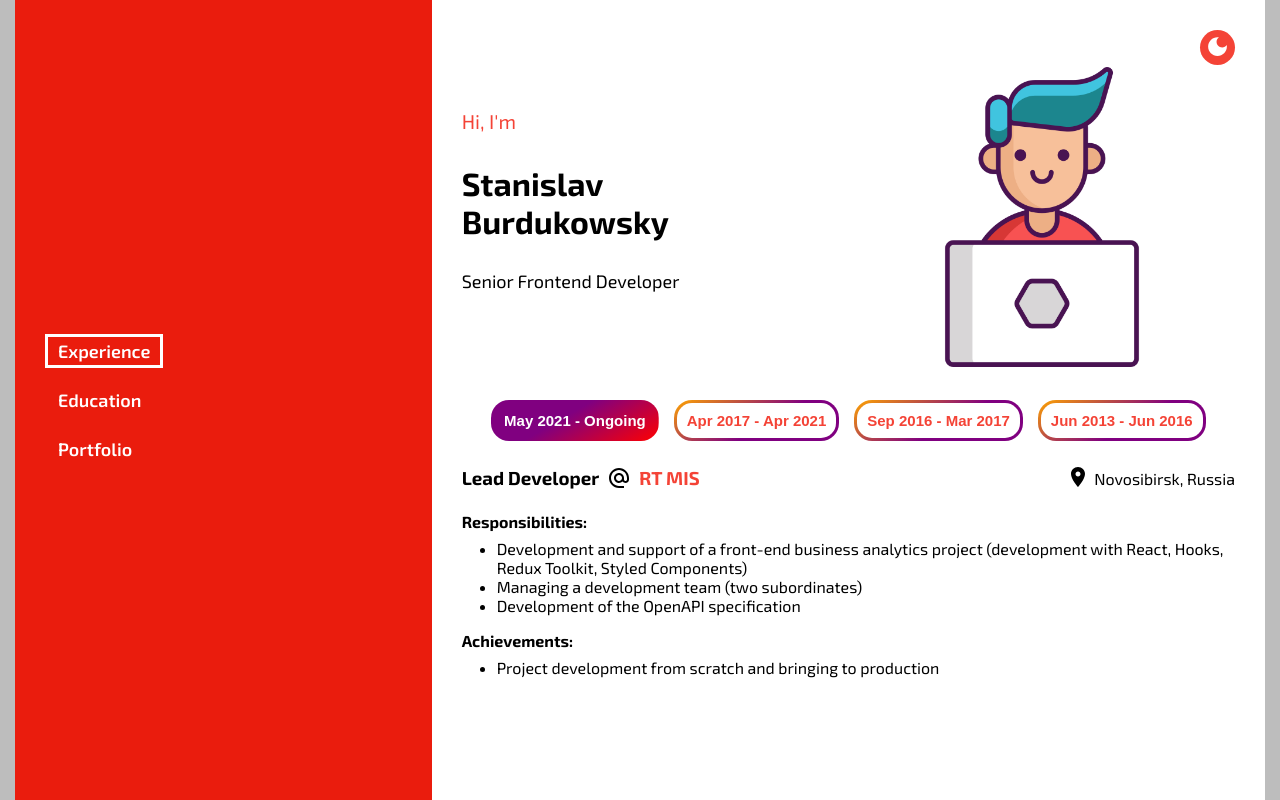
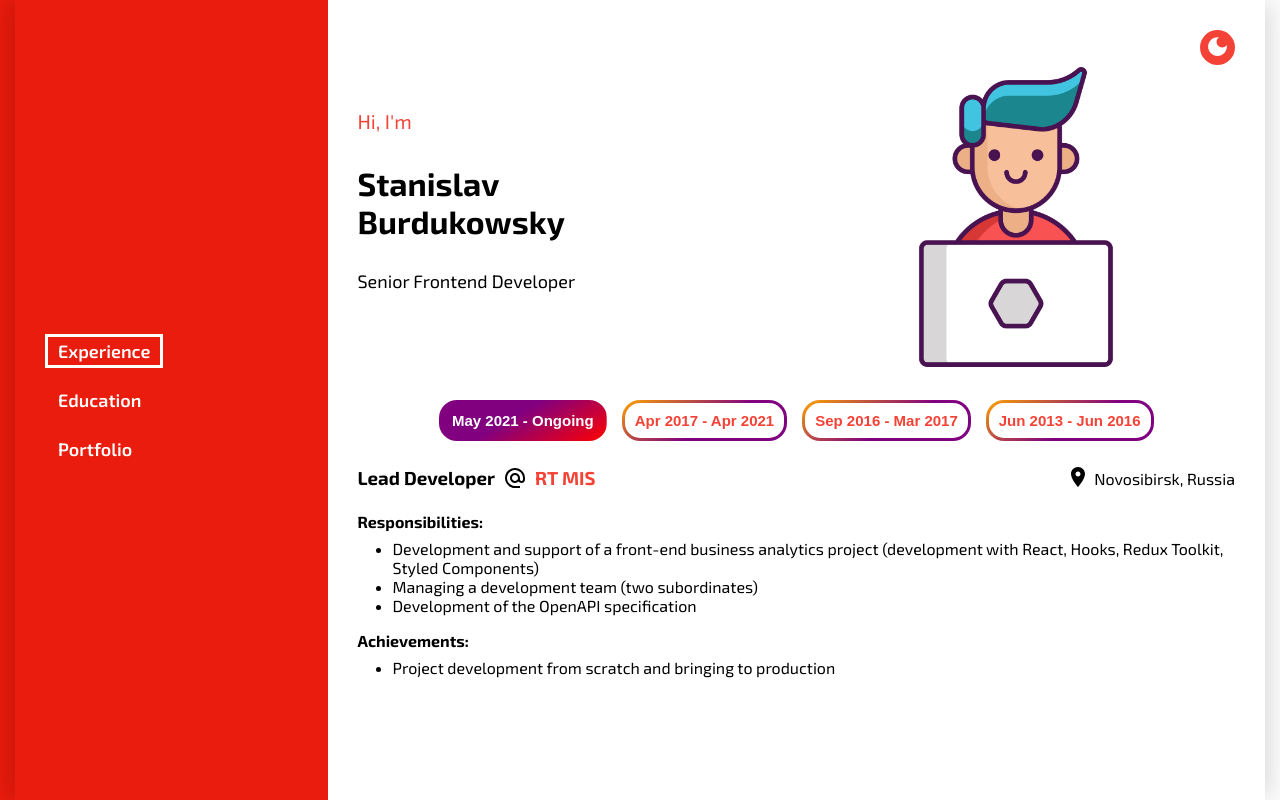
Before and after one commit to burdukowsky/burdukowsky.github.io, a React (Create React App) app: page / in a window 1280 px wide. Built offline with nearby package versions, Linux system fonts and the light colour scheme.

Commit message:
improve root desktop layout

```diff
--- a/src/app/routes/root/components/root-default/RootDefault.module.scss
+++ b/src/app/routes/root/components/root-default/RootDefault.module.scss
@@ -1,4 +1,10 @@
+$shadow-color: rgba(0, 0, 0, .1);
+$shadow-blur-radius: 25px;
+$shadow-offset-x: 10px;
+$shadow-offset-y: 0;
+
 .RootDefault {
   margin: 0 auto;
   max-width: 1250px;
+  box-shadow: $shadow-color $shadow-offset-x $shadow-offset-y $shadow-blur-radius, $shadow-color #{-$shadow-offset-x} $shadow-offset-y $shadow-blur-radius;
 }
--- a/src/app/routes/root/components/root-default/RootDefault.tsx
+++ b/src/app/routes/root/components/root-default/RootDefault.tsx
@@ -8,7 +8,7 @@ import styles from './RootDefault.module.scss';
 
 export const RootDefault: FC = () => {
   return (
-    <Space childrenFlex={[1, 2]} height='100%' className={styles.RootDefault}>
+    <Space childrenFlex={[1, 3]} height='100%' className={styles.RootDefault}>
       <Menu />
       <Space direction='column' height='100%' childrenFlex={[1, 1]}>
         <Header />
--- a/src/scss/_common.scss
+++ b/src/scss/_common.scss
@@ -24,8 +24,14 @@ body {
   sans-serif;
   -webkit-font-smoothing: antialiased;
   -moz-osx-font-smoothing: grayscale;
-  background-color: var(--background);
   color: var(--text);
+
+  @include mobile {
+    background-color: var(--background);
+  }
+  @include desktop {
+    background: linear-gradient(90deg, var(--primary-dark) 50%, var(--surface) 50%, var(--surface) 100%);
+  }
 
   > #root {
     height: 100%;
```
